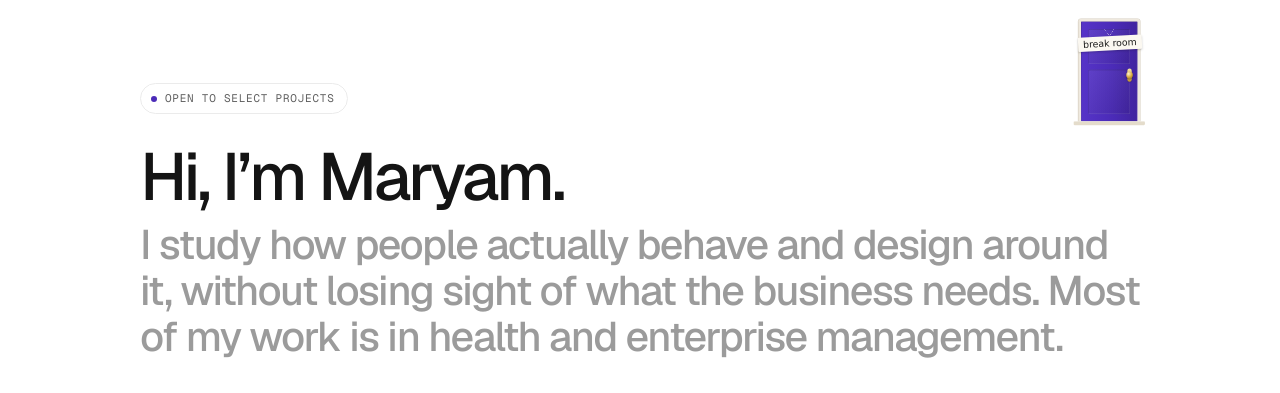
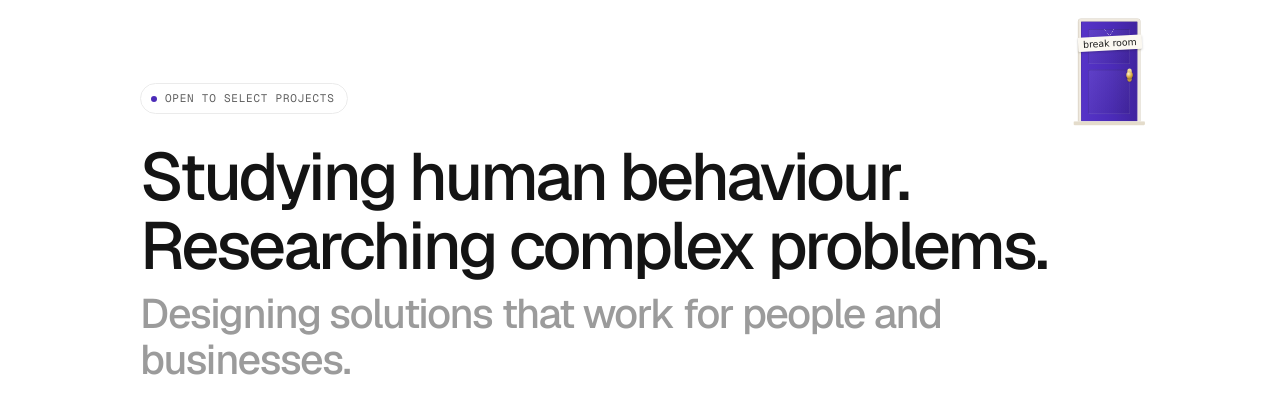
Before and after one commit to maryam-ay/portfolio-v4, a plain HTML site: page index.html in a window 1280 px wide. Shown: the part 85-478 px from the top of the page. Drawn offline with nearby package versions, Linux system fonts and the light colour scheme; a web font is replaced by a local one.

Commit message:
New homepage headline

```diff
--- a/index.html
+++ b/index.html
@@ -270,7 +270,7 @@
   /* Hero */
   .hero{padding:168px 0 0}
   .hero h1{font-weight:500;font-size:clamp(2.5rem,5.2vw,4.25rem);line-height:1.04;letter-spacing:-.045em;margin-top:28px}
-  .hero h1 span{display:block;color:var(--muted);font-size:.62em;line-height:1.12;letter-spacing:-.035em;margin-top:.25em;max-width:37ch}
+  .hero h1 span{display:block;color:var(--muted);font-size:.62em;line-height:1.12;letter-spacing:-.035em;margin-top:.25em;max-width:none}
   .hero .under{display:grid;grid-template-columns:1fr auto;gap:48px;align-items:end;margin-top:36px}
   .hero .under p{color:var(--soft);font-size:17px;max-width:46ch}
   .hero .acts{display:flex;gap:10px;flex-wrap:wrap}
@@ -609,7 +609,7 @@
       <span class="room"><span class="mono">come in</span></span>
       <span class="panel"><span class="in1"></span><span class="in2"></span><span class="knob"></span><span class="sign">break room</span></span>
     </a>
-    <h1 class="rise" style="animation-delay:.08s">Hi, I&rsquo;m Maryam.<br> <span>I study how people actually behave and design around it, without losing sight of what the business needs. Most of my work is in health and enterprise management.</span></h1>
+    <h1 class="rise" style="animation-delay:.08s">Studying human behaviour.<br> Researching complex problems.<br> <span>Designing solutions that work for people and businesses.</span></h1>
     <div class="under rise" style="animation-delay:.16s">
       <p>I'm a senior product designer doing an MPH on the side. I like taking a product from the messy research stage to screens people actually use, and if I have to code a version myself to prove an idea works, I will.</p>
       <div class="acts">
```
